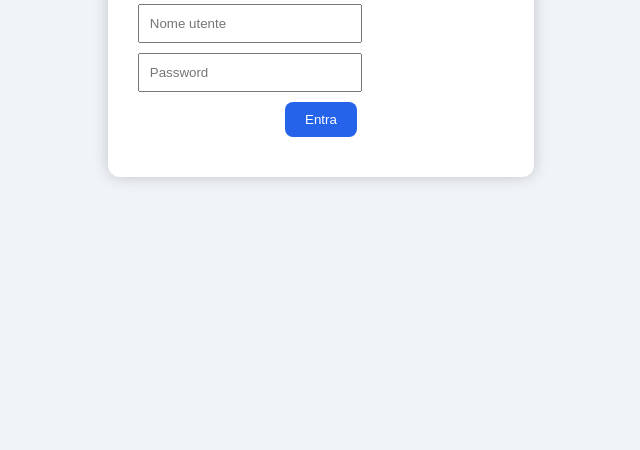
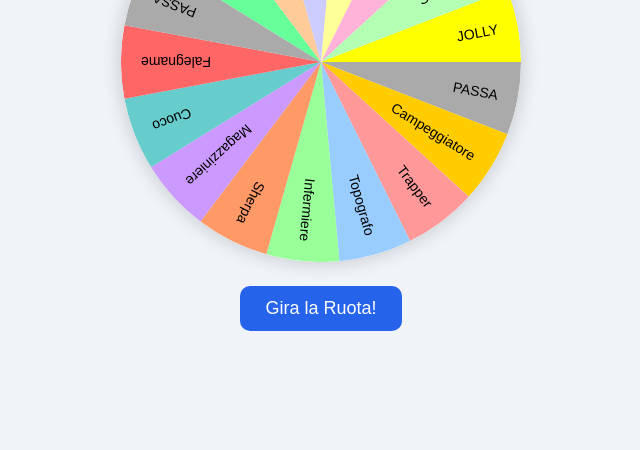
Before and after one commit to logisticacanicatti1/ruota-scout, a plain HTML site: page index.html in a window 1280 px wide. Shown: the part 366-816 px from the top of the page, without its empty margins (319-959 px from the left). Drawn offline with Linux system fonts and the light colour scheme.

Commit message:
Update index.html
centrato giglio e testo iniziale

```diff
--- a/index.html
+++ b/index.html
@@ -2,68 +2,164 @@
 <html lang="it">
 <head>
     <meta charset="UTF-8">
-<title>Accesso Ruota della Fortuna</title>
+    <title>Ruota Scout</title>
     <style>
         body {
-  font-family: Arial;
-  background:#f0f4f8;
-  display:flex;
-  justify-content:center;
-  align-items:center;
-  height:100vh;
+            font-family: Arial, sans-serif;
+            background: #f0f4f8;
+            display: flex;
+            flex-direction: column;
+            align-items: center;
+            justify-content: center;
+            height: 100vh;
         }
-
-.login-box {
-  background:white;
-  padding:30px;
-  border-radius:12px;
-  box-shadow:0 0 15px rgba(0,0,0,0.2);
-  text-align:center;
+        canvas {
+            border-radius: 50%;
+            box-shadow: 0 0 20px rgba(0,0,0,0.2);
         }
-
-input {
-  display:block;
-  margin:10px 0;
-  padding:10px;
-  width:200px;
+        button {
+            margin-top: 20px;
+            padding: 12px 25px;
+            font-size: 18px;
+            border: none;
+            border-radius: 10px;
+            background: #2563eb;
+            color: white;
+            cursor: pointer;
+            transition: transform 0.2s;
         }
-
-button {
-  padding:10px 20px;
-  background:#2563eb;
-  color:white;
-  border:none;
-  border-radius:8px;
-  cursor:pointer;
+        button:hover {
+            transform: scale(1.05);
         }
-
-#error {
-  color:red;
-  margin-top:10px;
+        #result {
+            margin-top: 20px;
+            font-size: 20px;
+            font-weight: bold;
         }
     </style>
 </head>
 <body>
 
-<div class="login-box">
-  <h2>🔐 Accesso Ruota della Fortuna </h2>
-  <input type="text" id="user" placeholder="Nome utente">
-  <input type="password" id="pass" placeholder="Password">
-  <button onclick="login()">Entra</button>
-  <div id="error"></div>
+<div style="text-align:center;margin-bottom:10px;">
+  <img src="giglio.png" alt="Logo AGESCI" style="height:60px;display:block;margin:0 auto 5px auto;">
+  <div style="font-size:28px;font-weight:bold;">Ruota della Fortuna</div>
+  <div style="font-size:18px;">Reparto Aurora Boreale - Canicattì 1</div>
 </div>
 
+<div style="position:relative;">
+  <div style="position:absolute;top:-5px;left:50%;transform:translateX(-50%);width:4px;height:40px;background:red;border-radius:2px;"></div>
+  <canvas id="wheel" width="400" height="400"></canvas>
+</div>
+
+<button id="spinBtn">Gira la Ruota!</button>
+<div id="result"></div>
+
 <script>
-function login() {
-  const u = document.getElementById('user').value;
-  const p = document.getElementById('pass').value;
+const canvas = document.getElementById('wheel');
+const ctx = canvas.getContext('2d');
+const btn = document.getElementById('spinBtn');
+const resultDiv = document.getElementById('result');
 
-  if(u === "ruota" && p === "auroraboreale") {
-    window.location.href = "ruota.html";
+const segments = [
+  "PASSA",
+  "Campeggiatore", "Trapper", "Topografo", "Infermiere",
+  "Sherpa", "Magazziniere", "Cuoco", "Falegname",
+  "PASSA",
+  "Astronomo", "Mani abili", "Tesoriere", "Pioniere",
+  "Attore", "Segretario", "JOLLY"
+];
+
+const colors = [
+  "#AAAAAA",
+  "#ffcc00", "#ff9999", "#99ccff", "#99ff99",
+  "#ff9966", "#cc99ff", "#66cccc", "#ff6666",
+  "#AAAAAA",
+  "#66ff99", "#ffcc99", "#ccccff", "#ffff99",
+  "#ffb3d9", "#b3ffb3",
+  "#ffff00"
+];
+
+let startAngle = 0;
+const arc = Math.PI * 2 / segments.length;
+let spinning = false;
+let winningSegment = null;
+let blinkState = true;
+let blinkInterval = null;
+
+function drawWheel(){
+  ctx.clearRect(0,0,400,400);
+  for(let i=0;i<segments.length;i++){
+    const angle = startAngle + i * arc;
+
+    ctx.beginPath();
+    if(i === winningSegment && blinkState){
+      ctx.fillStyle = '#ffffff';
     } else {
-    document.getElementById('error').innerText = "Credenziali errate!";
+      ctx.fillStyle = colors[i];
+    }
+
+    ctx.moveTo(200,200);
+    ctx.arc(200,200,200,angle,angle+arc);
+    ctx.fill();
+
+    ctx.save();
+    ctx.translate(200,200);
+    ctx.rotate(angle + arc/2);
+    ctx.textAlign = "right";
+    ctx.fillStyle = "#000";
+    ctx.font = "14px Arial";
+    ctx.fillText(segments[i],180,5);
+    ctx.restore();
   }
 }
+
+function startBlink(){
+  if(blinkInterval) clearInterval(blinkInterval);
+  blinkInterval = setInterval(()=>{
+    blinkState = !blinkState;
+    drawWheel();
+  }, 400);
+}
+
+function spinWheel(){
+  if(spinning) return;
+  spinning = true;
+  resultDiv.textContent = "";
+  winningSegment = null;
+
+  if(blinkInterval) clearInterval(blinkInterval);
+
+  let spinTime = 0;
+  const spinTotal = 5000;
+  const spinAngleStart = Math.random()*10+10;
+
+  function rotate(){
+    spinTime += 30;
+    if(spinTime >= spinTotal){ stopRotate(); return; }
+
+    const spinAngle = spinAngleStart * (1 - spinTime / spinTotal);
+    startAngle += spinAngle * Math.PI / 180;
+
+    drawWheel();
+    requestAnimationFrame(rotate);
+  }
+
+  function stopRotate(){
+    const degrees = startAngle * 180 / Math.PI + 90;
+    const arcd = arc * 180 / Math.PI;
+    const index = Math.floor((360 - degrees % 360) / arcd);
+
+    winningSegment = index;
+    resultDiv.textContent = "È uscito: " + segments[index];
+    startBlink();
+    spinning = false;
+  }
+
+  rotate();
+}
+
+btn.addEventListener('click', spinWheel);
+drawWheel();
 </script>
 
 </body>
```
Lines whose indentation alone changed are shown as unchanged.
